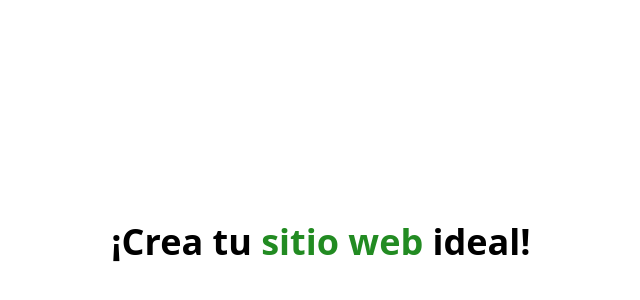
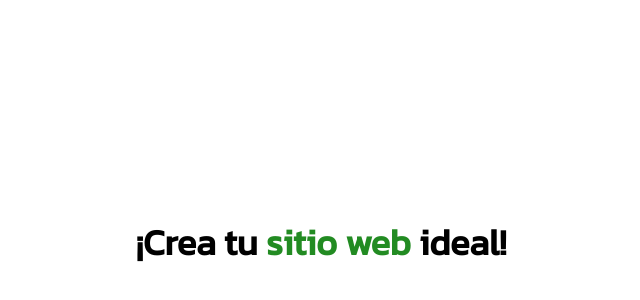
Before and after one commit to MauricioDMO/tusitioweb, an Astro site: page / in a window 1280 px wide. Shown: the part 158-458 px from the top of the page, without its empty margins (319-959 px from the left). Built offline with nearby package versions, Linux system fonts and the light colour scheme; Astro itself is replaced by a stand-in of ours; what @midudev/tailwind-animations would draw is missing.

Commit message:
Add fonts and styles in Layout.astro and tailwind.config.mjs

```diff
--- a/src/layouts/Layout.astro
+++ b/src/layouts/Layout.astro
@@ -63,24 +63,41 @@ const canonical = import.meta.env.SITE + Astro.url.pathname;
     <title>{titleName}</title>
   </head>
 
-  <body class="flex flex-col fon">
-    <main class="grow max-w-7xl mx-auto">
+  <body class="font-body">
+    <main class="content-center min-h-screen">
       <slot />
     </main>
     <style is:global>
       :root {
         scroll-behavior: smooth;
-
-        --primary: #228b22;
-        --secondary-1: #8b225d;
-        --secondary-2: #ae662a;
-      }
-      main {
-        align-content: center;
       }
       body {
         min-height: 100vh;
       }
+      @font-face {
+        font-family: "Montserrat Alternates";
+        font-style: normal;
+        font-weight: 400;
+        src:
+          local("Montserrat Alternates"),
+          url("/fonts/MontserratAlternates-Regular.woff2") format("woff2");
+      }
+      @font-face {
+        font-family: "Kanit";
+        font-style: normal;
+        font-weight: 400;
+        src:
+          local("Kanit"),
+          url("/fonts/Kanit-Regular.woff2") format("woff2");
+      }
+      @font-face {
+        font-family: "Goudy Bookletter 1911";
+        font-style: normal;
+        font-weight: 400;
+        src:
+          local("Goudy Bookletter 1911"),
+          url("/fonts/GoudyBookletter1911-Regular.woff2") format("woff2");
+      }
     </style>
   </body>
 </html>
--- a/tailwind.config.mjs
+++ b/tailwind.config.mjs
@@ -7,7 +7,16 @@ export default {
 	content: ['./src/**/*.{astro,html,js,jsx,md,mdx,svelte,ts,tsx,vue}'],
 	plugins: [animations],
 	theme: {
+		fontFamily: {
+			title: ["Montserrat Alternates", ...defaultTheme.fontFamily.serif],
+			subtitle: ["Goudy Bookletter 1911", ...defaultTheme.fontFamily.sans],
+			body: ["Kanit", ...defaultTheme.fontFamily.sans],
+		},
 		extend: {
+			spacing: {
+				"80ch": "80ch",
+				"100ch": "100ch",
+			},
 			colors: {
 				primary: { // forest
 					50: "#BDEFBD",
@@ -50,6 +59,5 @@ export default {
 				}
 			}
 		},
-
 	},
 }
```
Also changed, not shown: public/fonts/GoudyBookletter1911-Regular.woff2 (added), public/fonts/Kanit-Regular.woff2 (added), public/fonts/MontserratAlternates-Regular.woff2 (added).
